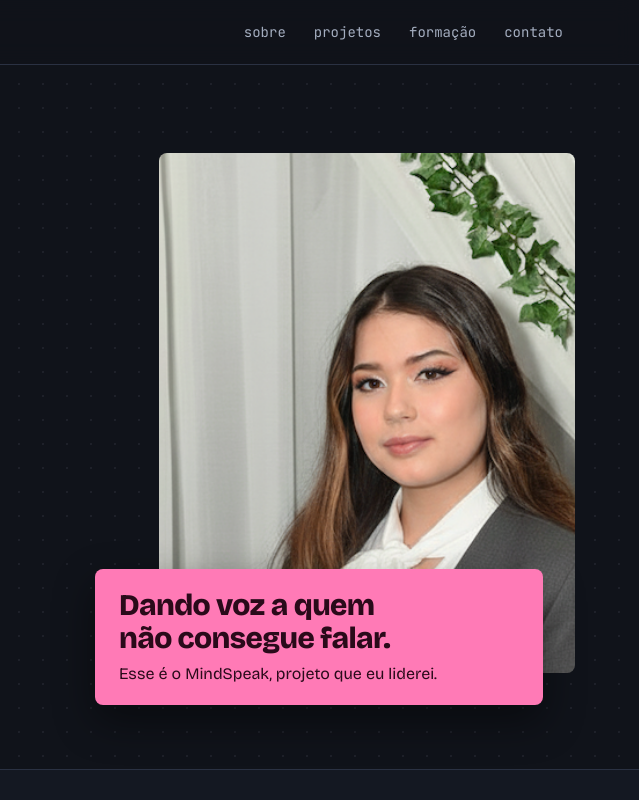
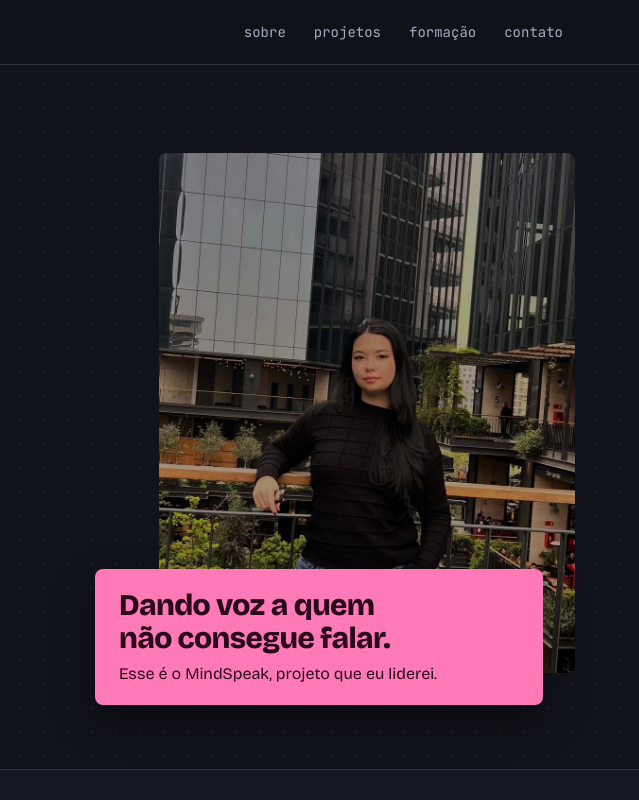
Before and after one commit to sosoakemi/Portfolio, a plain HTML site: page index.html in a window 1280 px wide. Shown: the top 800 px of the page, 641-1280 px from the left. Drawn offline with nearby package versions, Linux system fonts and the light colour scheme.

Commit message:
Troca a foto do topo do portfólio

```diff
--- a/index.html
+++ b/index.html
@@ -73,7 +73,7 @@
           </div>
 
           <div class="hero__side">
-            <img class="hero__photo" src="img/eu.png" width="620" height="449" alt="Sophia Akemi de blazer cinza e blusa branca." />
+            <img class="hero__photo" src="img/eu.jpg" width="880" height="1100" alt="Sophia Akemi de blusa preta e calça jeans, encostada em um guarda-corpo entre prédios espelhados." />
             <a class="impact" href="#projetos">
               <strong>Dando voz a quem não consegue falar.</strong>
               <span>Esse é o MindSpeak, projeto que eu liderei.</span>
--- a/styles.css
+++ b/styles.css
@@ -216,7 +216,7 @@ h1 {
   width: 100%;
   aspect-ratio: 4 / 5;
   object-fit: cover;
-  object-position: 66% 50%;
+  object-position: 50% 30%;
   border-radius: var(--radius);
 }
 
```
Also changed, not shown: img/eu.jpg (added), img/eu.png (deleted), img/og.jpg.
